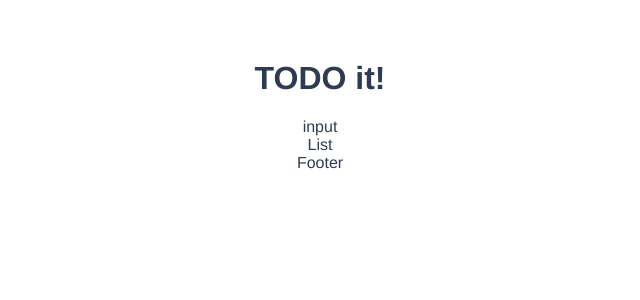
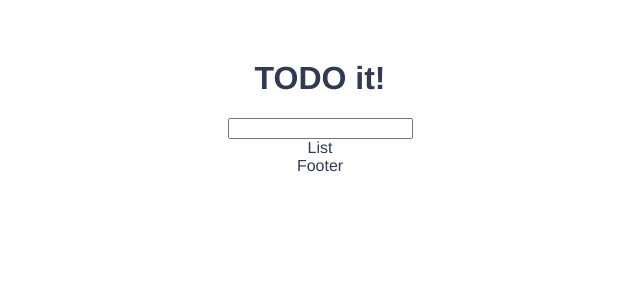
Before and after one commit to solardayz/vue-practice, a Vue app: page / in a window 1280 px wide. Shown: the top 300 px of the page, without its empty margins (320-960 px from the left). Built offline with nearby package versions, Linux system fonts and the light colour scheme.

Commit message:
Input 구현

```diff
--- a/src/components/TodoInput.vue
+++ b/src/components/TodoInput.vue
@@ -1,12 +1,16 @@
 <template>
   <div>
-    input
+    <input type="text" v-model="newTodoItem">
   </div>
 </template>
 
 <script>
 export default {
-  name: "TodoInput"
+  data: function(){
+    return {
+      newTodoItem: ""
+    }
+  }
 }
 </script>
 
```
